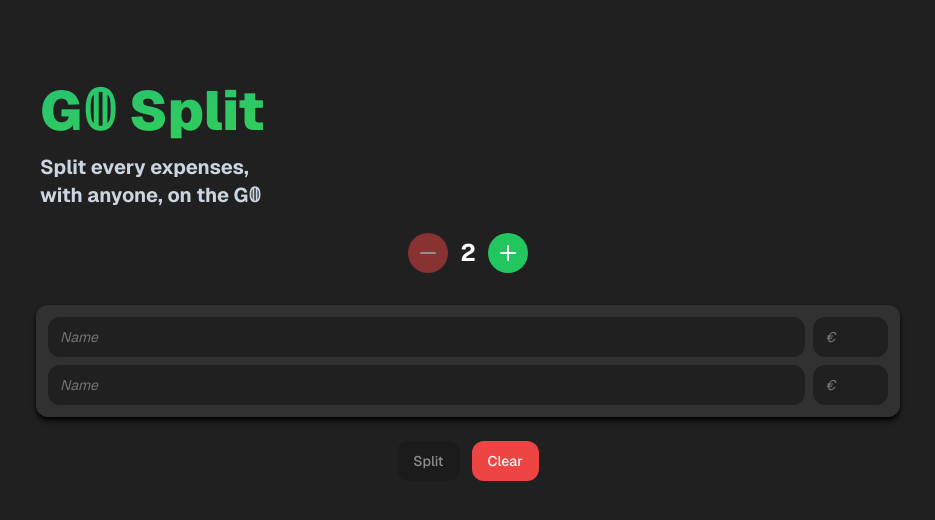
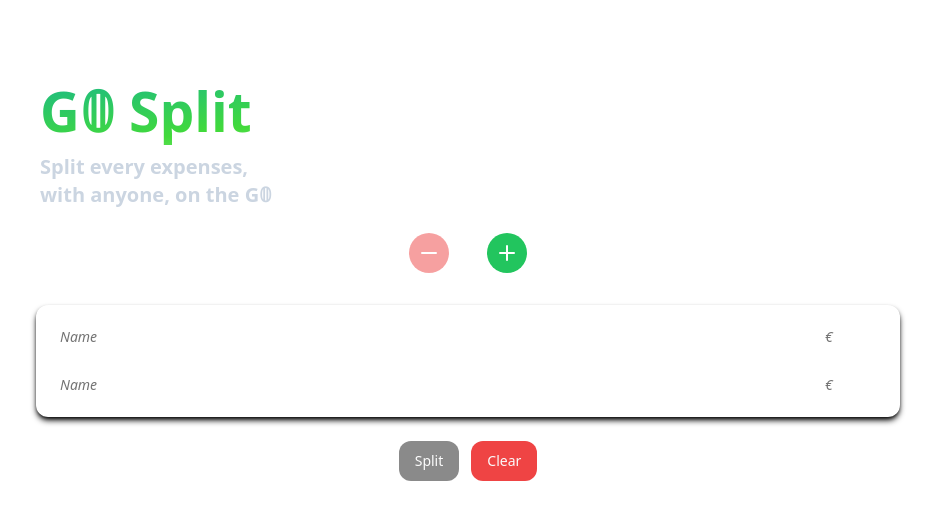
Before and after one commit to ThomasNovaro/g0-split, a Next.js app: page / in a window 1280 px wide. Shown: the top 520 px of the page, without its empty margins (172-1107 px from the left). Built offline with nearby package versions, Linux system fonts and the light colour scheme.

Commit message:
Update README and layout for Split Easy

```diff
--- a/app/layout.tsx
+++ b/app/layout.tsx
@@ -2,10 +2,17 @@ import type { Metadata } from "next"
 import { GeistSans } from "geist/font/sans"
 import "./globals.css"
 import Script from "next/script"
+import localFont from "next/font/local"
+
+const SNPro = localFont({
+  src: "./SNPro.ttf",
+  display: "swap",
+  variable: "--font-SNPro",
+})
 
 export const metadata: Metadata = {
-  title: "G0 Split",
-  description: "Split every expenses, with anyone, on the G0",
+  title: "Split Easy",
+  description: "Split every expenses, it's €a$y",
 }
 
 export default function RootLayout({
@@ -28,28 +35,10 @@ export default function RootLayout({
             gtag('config', 'G-ZF2T3R39MW');
           `}
         </Script>
-        <link
-          rel="apple-touch-icon"
-          sizes="180x180"
-          href="public/icons/apple-touch-icon.png"
-        />
-        <link
-          rel="icon"
-          type="image/png"
-          sizes="32x32"
-          href="public/icons/favicon-32x32.png"
-        />
-        <link
-          rel="icon"
-          type="image/png"
-          sizes="16x16"
-          href="public/icons/favicon-16x16.png"
-        />
-        <link rel="manifest" href="public/icons/site.webmanifest" />
-        <meta name="msapplication-TileColor" content="#da532c"></meta>
-        <meta name="theme-color" content="#ffffff"></meta>
       </head>
-      <body className={GeistSans.className}>{children}</body>
+      <body className={`${GeistSans.variable} ${SNPro.variable}`}>
+        {children}
+      </body>
     </html>
   )
 }
--- a/tailwind.config.ts
+++ b/tailwind.config.ts
@@ -1,7 +1,6 @@
 import type { Config } from "tailwindcss"
 
 const config = {
-  darkMode: ["class"],
   content: [
     "./pages/**/*.{ts,tsx}",
     "./components/**/*.{ts,tsx}",
@@ -10,11 +9,6 @@ const config = {
   ],
   prefix: "",
   theme: {
-    container: {
-      center: true,
-      padding: "2rem",
-      screens: {},
-    },
     extend: {
       screens: {
         mobile: "320px",
@@ -23,55 +17,8 @@ const config = {
         notebook: "1366px",
         desktop: "1920px",
       },
-      backgroundImage: (theme) => ({
-        gradient: "url('../public/images/Gradient.webp')",
-      }),
-      keyframes: {
-        "gradient-y": {
-          "0%, 100%": {
-            "background-size": "400% 400%",
-            "background-position": "center top",
-          },
-          "50%": {
-            "background-size": "200% 200%",
-            "background-position": "center center",
-          },
-        },
-        "gradient-x": {
-          "0%, 100%": {
-            "background-size": "300% 300%",
-            "background-position": "left center",
-          },
-          "50%": {
-            "background-size": "300% 300%",
-            "background-position": "right center",
-          },
-        },
-        "gradient-xy": {
-          "0%, 100%": {
-            "background-size": "400% 400%",
-            "background-position": "left center",
-          },
-          "50%": {
-            "background-size": "200% 200%",
-            "background-position": "right center",
-          },
-        },
-      },
-      animation: {
-        "accordion-down": "accordion-down 0.2s ease-out",
-        "accordion-up": "accordion-up 0.2s ease-out",
-        "gradient-x": "gradient-x 6s ease-in-out infinite alternate",
-        "gradient-y": "gradient-y 10s ease-in-out infinite alternate",
-        "gradient-xy": "gradient-xy 5s ease-in-out infinite alternate",
-      },
-      boxShadow: {
-        perfect:
-          "-10px 10px 10px 0px rgba(0, 0, 0, 0.35), -30px 30px 30px 0px rgba(0, 0, 0, 0.20), -45px 45px 70px 0px rgba(0, 0, 0, 0.20), 8px -8px 10px 0px rgba(255, 255, 255, 0.07), -3px 3px 4px 0px rgba(255, 255, 255, 0.20) inset",
-      },
-      backgroundColor: {
-        bento: "#313131",
-        main: "#202020",
+      fontFamily: {
+        snpro: ["var(--font-SNPro)", "sans-serif"],
       },
     },
   },
```
Also changed, not shown: app/SNPro.ttf (added), 1 other file (tests, documents, lock files or other folders).
